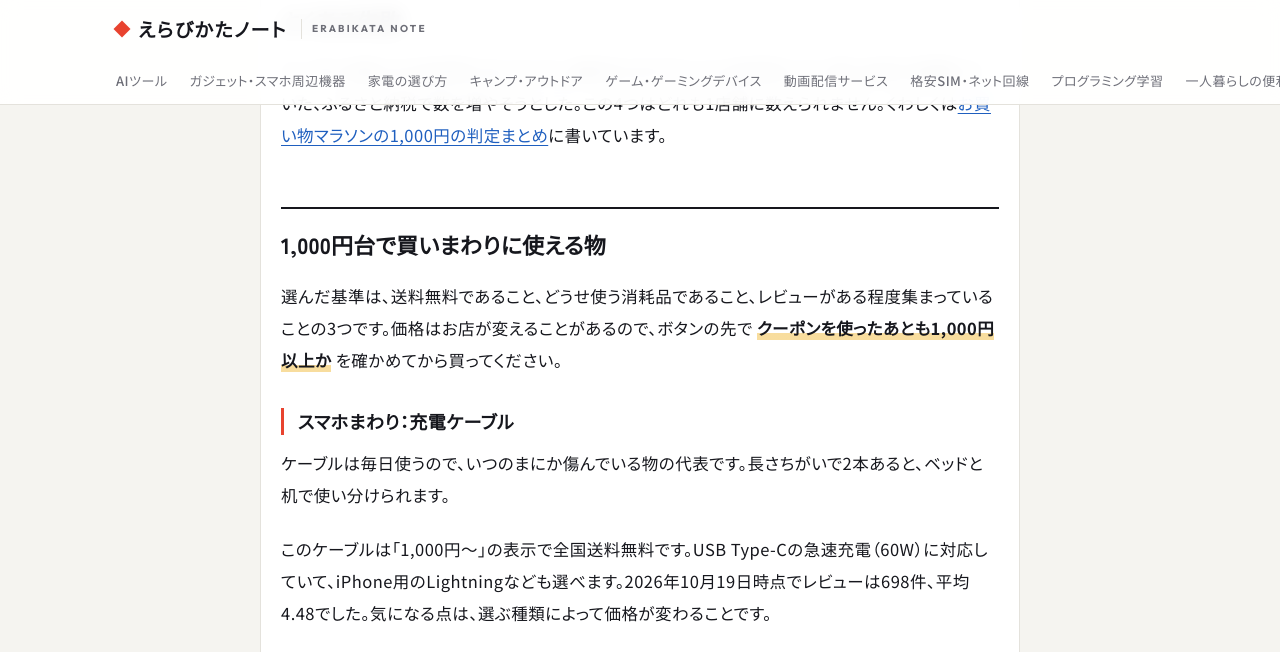
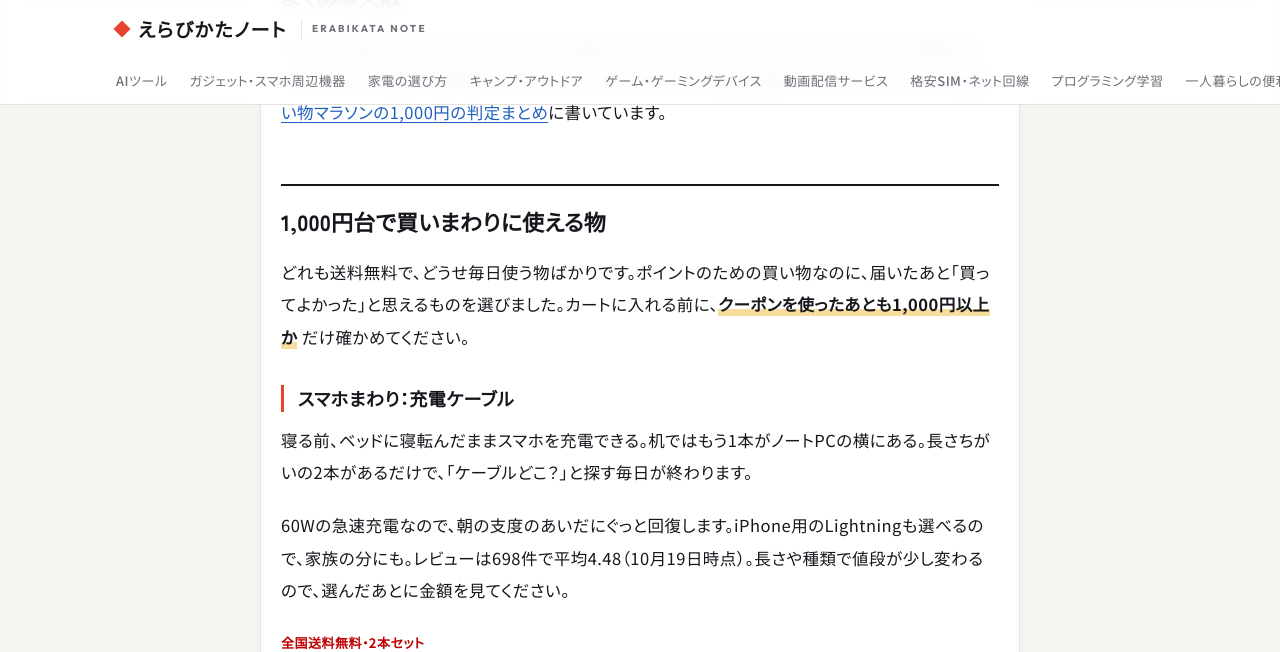
Before and after one commit to SakO377/blog, a Jekyll site: the page built from _posts/2026-10-19-rakuten-marathon-1000yen.md, in a window 1280 px wide and 1400 px high, scrolled down 2164 px, cut to the strip 0-652 px from the top of the window. Built offline with Jekyll 4.4.1, drawn with Linux system fonts in a browser that asks for light colours; some of the changed text lies outside the part shown.

Commit message:
お買い物マラソンの2本：調べ方の枠を外し、商品の紹介を買ったあとの場面から書く形に
Co-Authored-By: Claude Opus 5.5 (1M context) <noreply@anthropic.com>
Claude-Session: https://claude.ai/code/session_019rdBYk4JmCDr1xkVpDoYVB

```diff
--- a/_posts/2026-10-19-rakuten-marathon-1000yen.md
+++ b/_posts/2026-10-19-rakuten-marathon-1000yen.md
@@ -6,7 +6,7 @@ updated: 2026-10-19
 categories: [otoku]
 permalink: /otoku/rakuten-marathon-1000yen/
 expires: 2026-10-27
-description: "2026年10月24日(土)20時〜27日(火)1:59のお買い物マラソン向けに、送料無料で数合わせに使いやすい1,000円台の消耗品を選びました。クーポン後に1,000円を切らないコツと、期間・条件（楽天公式で確認）も先にまとめています。"
+description: "2026年10月24日(土)20時〜27日(火)1:59のお買い物マラソン向けに、送料無料で数合わせに使いやすい1,000円台の消耗品を選びました。クーポン後に1,000円を切らないコツと、期間と条件も先にまとめています。"
 ---
 
 <div class="conclusion" markdown="1">
@@ -29,7 +29,7 @@ description: "2026年10月24日(土)20時〜27日(火)1:59のお買い物マラ
 
 </div>
 
-<p class="source">出典：<a href="https://calendar.rakuten.co.jp/cal/8657" target="_blank" rel="nofollow noopener">楽天カレンダー 2026年10月</a>、<a href="https://event.rakuten.co.jp/campaign/point-up/marathon/guide/" target="_blank" rel="nofollow noopener">お買い物マラソン ガイド</a>（どちらも2026年10月19日確認）。終了時刻は公式の告知ページが出たらもう一度確かめます。</p>
+<p class="source">出典：<a href="https://calendar.rakuten.co.jp/cal/8657" target="_blank" rel="nofollow noopener">楽天カレンダー 2026年10月</a>、<a href="https://event.rakuten.co.jp/campaign/point-up/marathon/guide/" target="_blank" rel="nofollow noopener">お買い物マラソン ガイド</a>（2026年10月19日時点）</p>
 
 {% include cta.html url="https://event.rakuten.co.jp/campaign/point-up/marathon/" label="楽天公式のエントリーページを開く" note="10月27日1:59まで" %}
 
@@ -45,13 +45,13 @@ description: "2026年10月24日(土)20時〜27日(火)1:59のお買い物マラ
 
 ## 1,000円台で買いまわりに使える物
 
-選んだ基準は、送料無料であること、どうせ使う消耗品であること、レビューがある程度集まっていることの3つです。価格はお店が変えることがあるので、ボタンの先で **クーポンを使ったあとも1,000円以上か** を確かめてから買ってください。
+どれも送料無料で、どうせ毎日使う物ばかりです。ポイントのための買い物なのに、届いたあと「買ってよかった」と思えるものを選びました。カートに入れる前に、**クーポンを使ったあとも1,000円以上か** だけ確かめてください。
 
 ### スマホまわり：充電ケーブル
 
-ケーブルは毎日使うので、いつのまにか傷んでいる物の代表です。長さちがいで2本あると、ベッドと机で使い分けられます。
+寝る前、ベッドに寝転んだままスマホを充電できる。机ではもう1本がノートPCの横にある。長さちがいの2本があるだけで、「ケーブルどこ？」と探す毎日が終わります。
 
-このケーブルは「1,000円〜」の表示で全国送料無料です。USB Type-Cの急速充電（60W）に対応していて、iPhone用のLightningなども選べます。2026年10月19日時点でレビューは698件、平均4.48でした。気になる点は、選ぶ種類によって価格が変わることです。
+60Wの急速充電なので、朝の支度のあいだにぐっと回復します。iPhone用のLightningも選べるので、家族の分にも。レビューは698件で平均4.48（10月19日時点）。長さや種類で値段が少し変わるので、選んだあとに金額を見てください。
 
 {% include rakuten.html item="oshiri:1-250" keyword="タイプC ケーブル 2本 急速充電" img="https://shop.r10s.jp/oshiri/cabinet/09508557/09538513/imgrc0076659851.jpg" name="急速60W タイプCケーブル 2本セット（oshiri）" spec="1m・1.5m・2m、Lightningも選べる" note="全国送料無料・2本セット" %}
 
@@ -59,25 +59,25 @@ description: "2026年10月24日(土)20時〜27日(火)1:59のお買い物マラ
 
 ### 冬の準備：あったか靴下
 
-10月の終わりから朝晩が冷えてきます。靴下はサイズさえ合えば失敗が少なく、家族の分を足して金額を調整しやすいです。
+冷えたフローリングに足をつく朝。ふかふかのウールの靴下をはいていれば、つま先からじんわり温かいまま一日が始まります。3足あるので、洗い替えを気にせず毎日はけます。
 
-この日本製のウール靴下（レディース）は3足セットで、メール便で全国送料無料です。サイズは23〜25cmなので、足の大きい人には合いません。メール便のため、届く時間は選べません。
+日本製のレディースで、サイズは23〜25cm。足の大きい人には小さいので注意してください。メール便で届くので、時間指定はできません。
 
 {% include rakuten.html item="peacekoubou:20-3set" keyword="ウール 靴下 3足 日本製" img="https://shop.r10s.jp/peacekoubou/cabinet/leg/20-3set_01.jpg" name="あったかバルキーウール靴下 3足セット（Peace工房）" spec="レディース 23〜25cm・日本製" note="メール便で送料無料・3足セット" %}
 
 ### 食品：素焼きナッツ
 
-常温で日持ちするので、数合わせの定番です。700gと量が多いので、毎日少しずつ食べる人に向いています。
+仕事の合間に、ひとつかみ。塩も油も使っていない素焼きなので、夜のおやつにしても罪悪感が少なめです。700gあるので、しばらく「小腹がすいたらこれ」が続きます。
 
-この無塩の素焼きアーモンドは「訳あり」品で、メール便限定で送料無料です。訳ありなので、形や見た目にばらつきがあると考えておきましょう。
+「訳あり」なのは形や見た目のばらつきで、そのぶん量が多めです。
 
 {% include rakuten.html item="onomichi:700almw-11013" keyword="素焼きアーモンド 無塩 700g" img="https://shop.r10s.jp/onomichi/cabinet/sgwb/almw700-main.jpg" name="訳あり 素焼きアーモンド 無塩 700g" spec="無塩・素焼き・700g" note="メール便で送料無料・700g" %}
 
 ### 飲み物：ドリップコーヒー
 
-1杯ずつの個包装で、5種類を試せるセットです。合計80杯分あるので、毎朝飲む人なら2〜3か月もちます。送料無料で、2026年10月19日時点のレビューは2,536件、平均4.61でした。
+お湯をそそいだ瞬間に部屋に広がる香り。毎朝ちがう味を選べる5種類セットで、80杯あれば年末まで朝のコーヒーには困りません。1杯ずつ個包装なので、最後の1杯まで香りが残ります。
 
-1,000円台より少し高めになることがあるので、価格を見てから決めてください。
+レビューは2,536件で平均4.61（10月19日時点）と、この記事でいちばん評価が集まっている商品です。1,000円台より少し上になることがあるので、価格を見てから決めてください。
 
 {% include rakuten.html item="gourmetcoffee:1008" keyword="ドリップコーヒー お試し 80杯" img="https://shop.r10s.jp/gourmetcoffee/cabinet/1000/1008r.jpg" name="ドリップコーヒー お試し5種 80杯分（加藤珈琲店）" spec="個包装・5種類・合計80杯" note="送料無料・合計80杯分" %}
 
```
Also changed, not shown: _posts/2026-10-19-rakuten-marathon-rule.md (+0 -6 lines).
